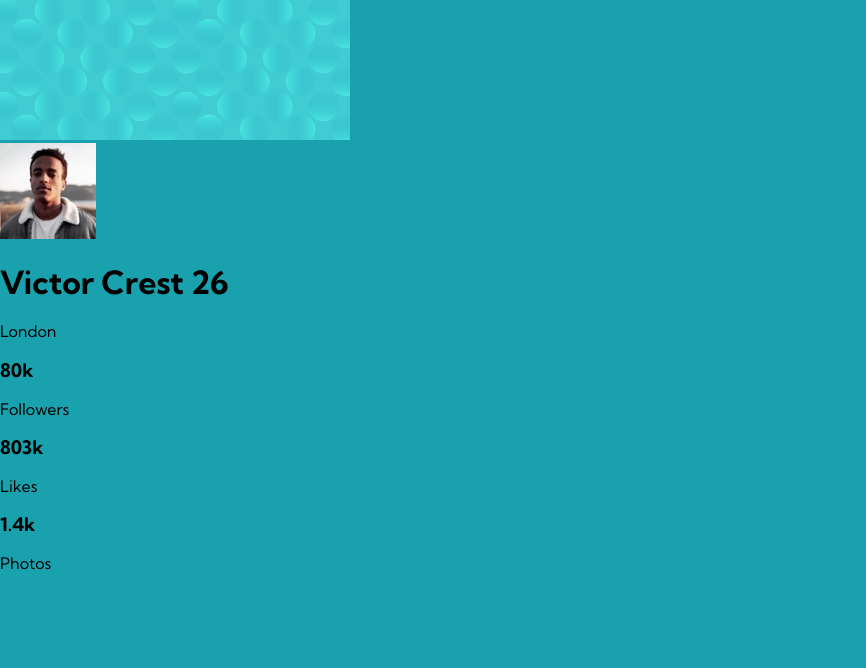
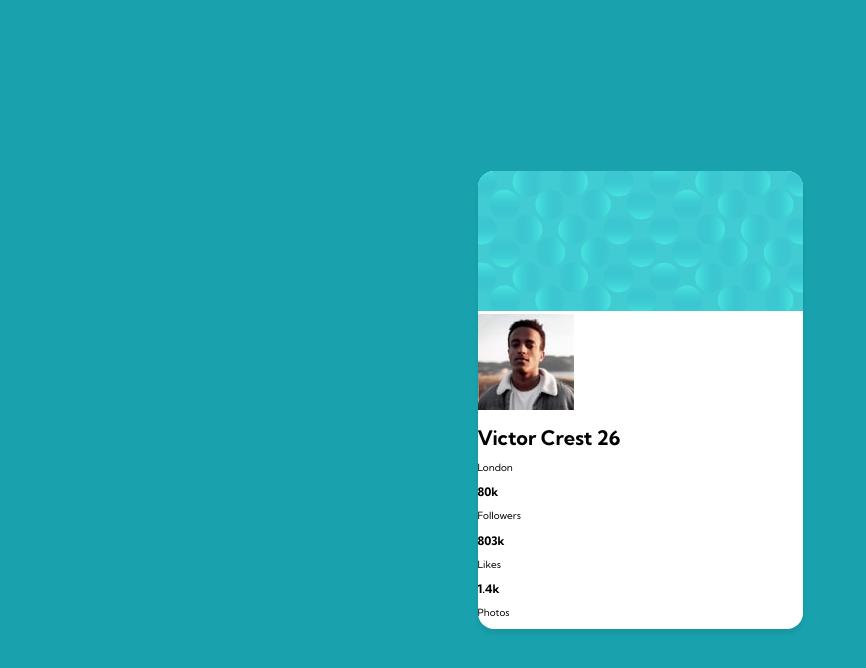
Before and after one commit to 0wlofminerva/profile-card-component, a plain HTML site: page index.html in a window 1280 px wide. Shown: the whole page, without its empty margins (0-866 px from the left). Drawn offline with Linux system fonts and the light colour scheme.

Commit message:
Start to Styling Card

```diff
--- a/style.scss
+++ b/style.scss
@@ -6,6 +6,7 @@
 
 html {
     box-sizing: border-box;
+    font-size: 62.5%;
 }
 *,*::before, *::after {
     box-sizing: inherit;
@@ -15,3 +16,18 @@ body {
     font-family: 'Kumbh Sans', sans-serif;
     background-color: var(--dark-cyan);
 }
+
+.flex {
+    display: flex;
+    justify-content: center;
+    align-items: center;
+    height: 100vh;
+}
+
+.card {
+    background-color: #fff;
+    width: 325px;
+    border-radius: 16px;
+    overflow: hidden;
+    box-shadow: 0px 5px 5px rgba(0, 0, 0, 0.075);
+}
```
Also changed, not shown: style.css, 1 other file.
